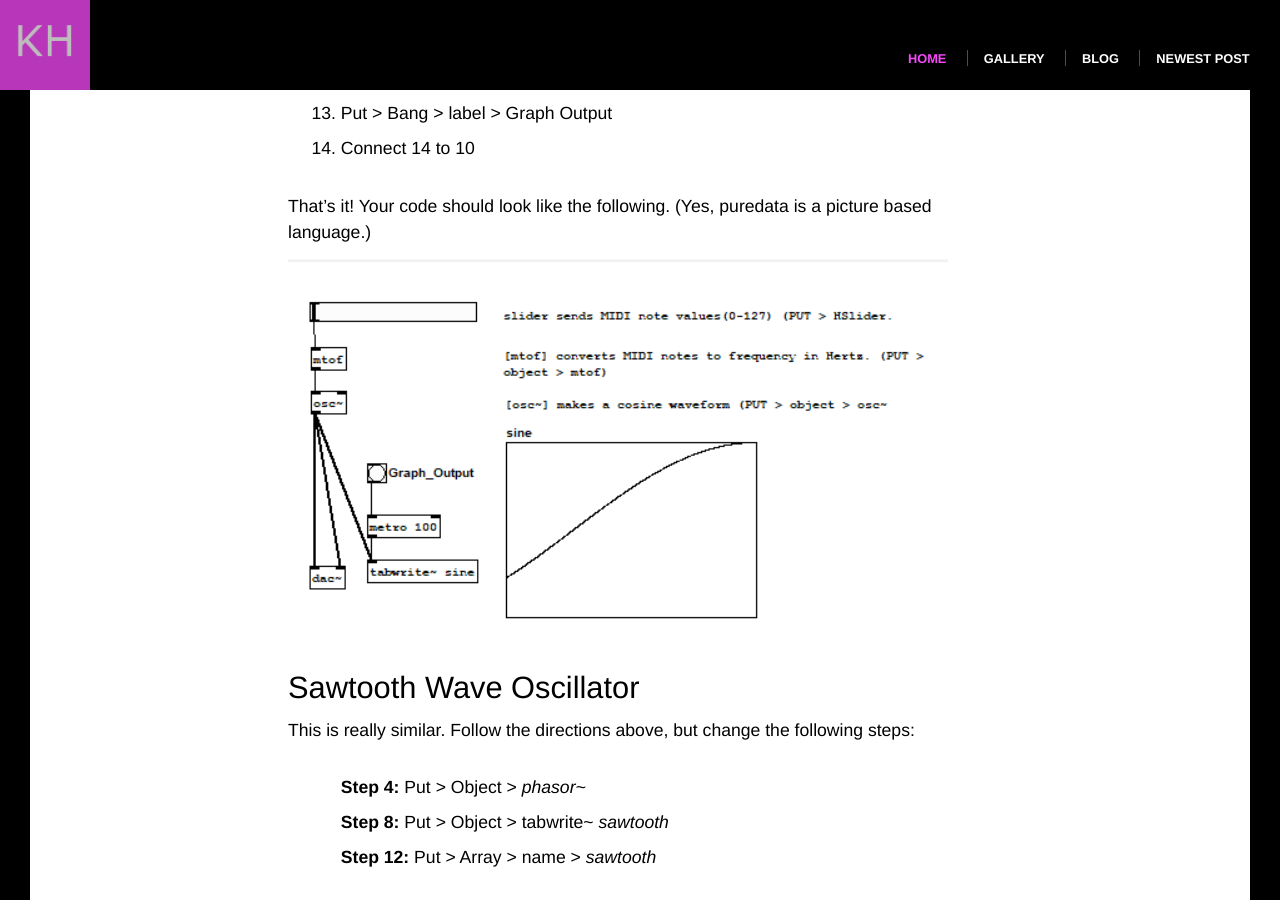
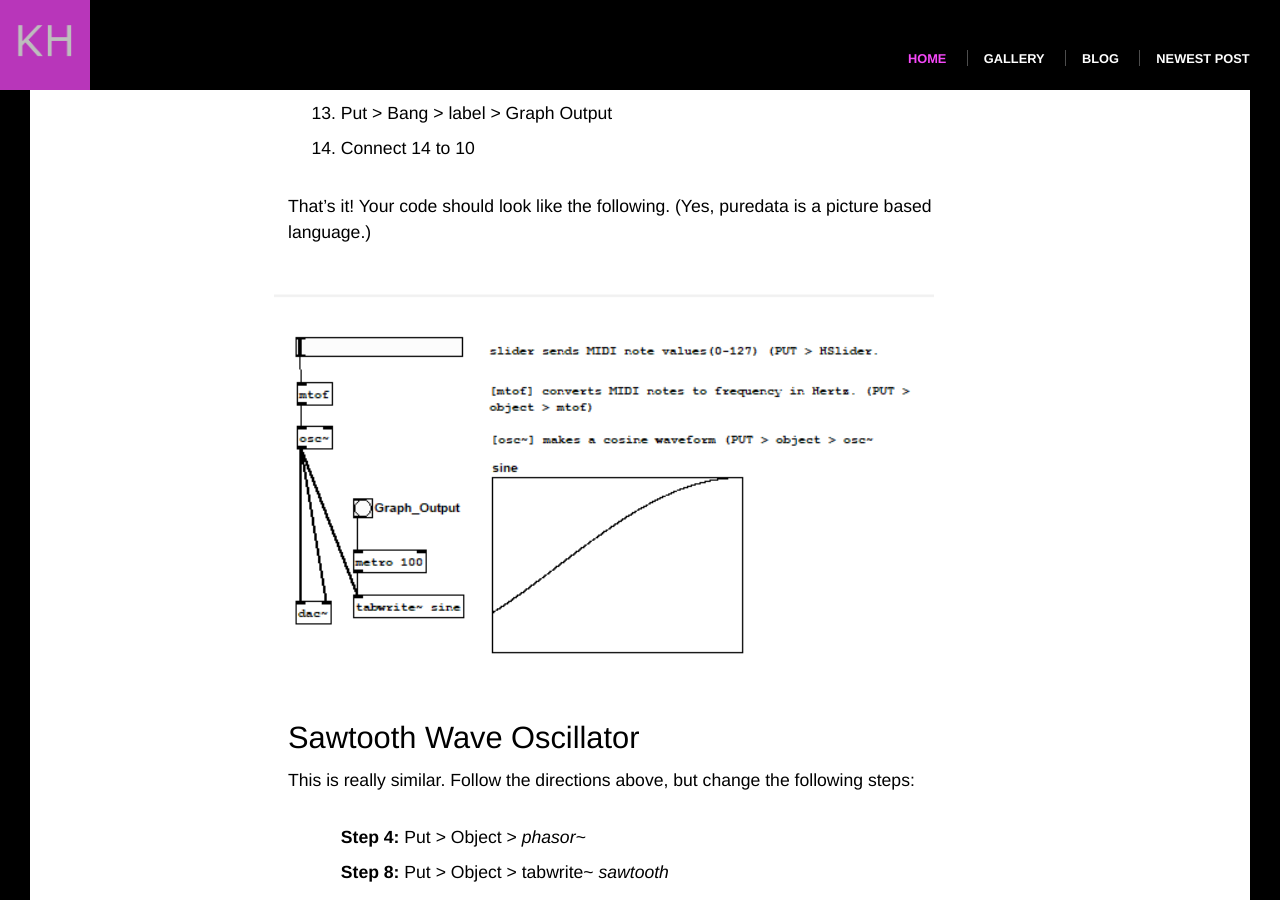
Before and after one commit to khoeger/khoeger.github.io, a Jekyll site: the page built from _posts/2018-02-25-basic-oscillators-in-pure-data.md, in a window 1280 px wide and 900 px high, scrolled down 1969 px. Built offline with Jekyll 4.4.1, drawn with Linux system fonts in a browser that asks for light colours; formulas are drawn with MathJax 3.

Commit message:
Fix image placement from former post

```diff
--- a/_posts/2018-02-25-basic-oscillators-in-pure-data.md
+++ b/_posts/2018-02-25-basic-oscillators-in-pure-data.md
@@ -54,7 +54,7 @@ The steps followed to make a sine wave oscillator, with variable inputs, were as
 
 That's it! Your code should look like the following. (Yes, puredata is a picture based language.)
 
-![Sine wave oscillator code in pure data]({{ "assets/img/2018/2018-02-25/sine_osc1.png" | absolute_url }})
+![Sine wave oscillator code in pure data]({{ "assets/img/2018/2018-02-25/sine_osc1.png" | absolute_url }}){: .pull-left}
 
 ### Sawtooth Wave Oscillator
 This is really similar. Follow the directions above, but change the following steps:
@@ -80,4 +80,4 @@ Also really similar. Follow the directions above, but change the following steps
 
 You should have code that looks like:
 
-![Square wave oscillator code in pure data]({{ "assets/img/2018/2018-02-25/square_osc3.png" | absolute_url }})
+![Square wave oscillator code in pure data]({{ "assets/img/2018/2018-02-25/square_osc3.png" | absolute_url }}){: .pull-left}
```
